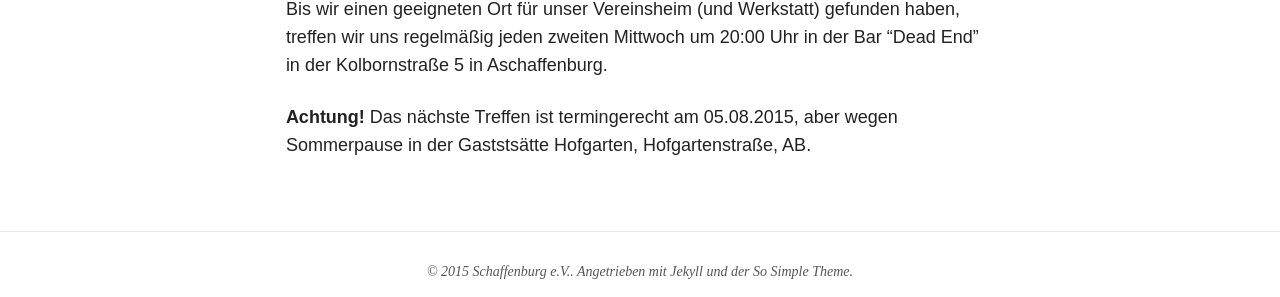
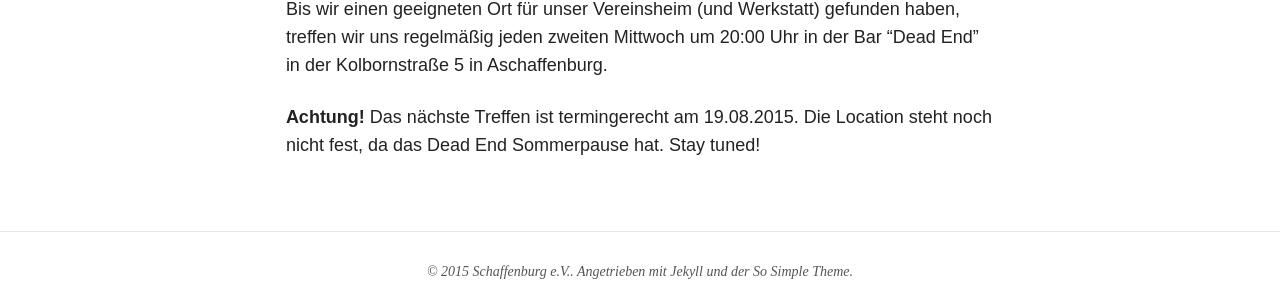
Before and after one commit to Schaffenburg/schaffenburg.github.io, a Jekyll site: the page built from index.md, in a window 1280 px wide. Shown: the part 1417-1714 px from the top of the page. Built offline with Jekyll 4.4.1, drawn with Linux system fonts in a browser that asks for light colours; nearby versions of some CDN libraries.

Commit message:
Update index.md
nächstes treffen

```diff
--- a/index.md
+++ b/index.md
@@ -33,4 +33,4 @@ __Vereinsabend__
 Bis wir einen geeigneten Ort für unser Vereinsheim (und Werkstatt) gefunden haben, treffen wir uns regelmäßig jeden zweiten Mittwoch um 20:00 Uhr in der Bar "Dead End" in der Kolbornstraße 5 in Aschaffenburg.
 
 
-__Achtung!__ Das nächste Treffen ist termingerecht am 05.08.2015, aber wegen Sommerpause in der Gaststsätte Hofgarten, Hofgartenstraße, AB.
+__Achtung!__ Das nächste Treffen ist termingerecht am 19.08.2015. Die Location steht noch nicht fest, da das Dead End Sommerpause hat. Stay tuned!
```
